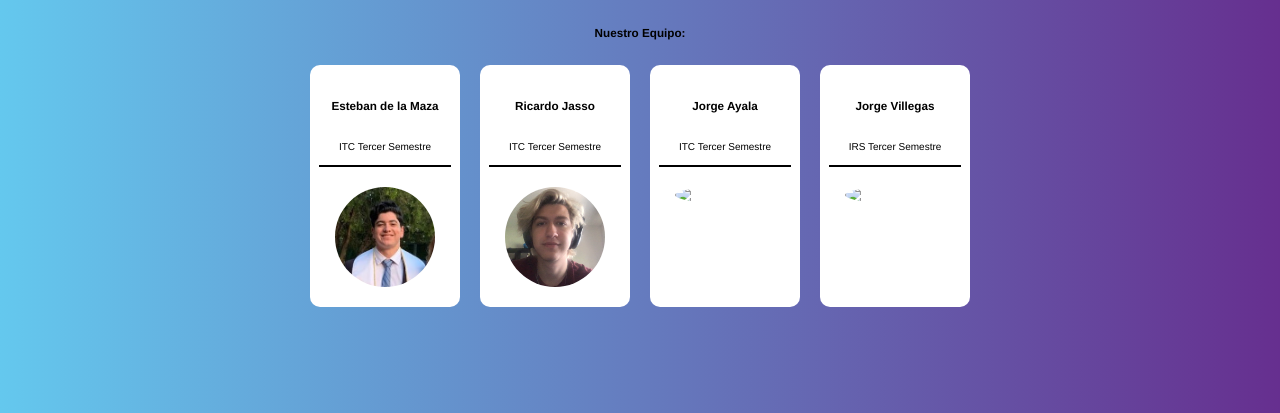
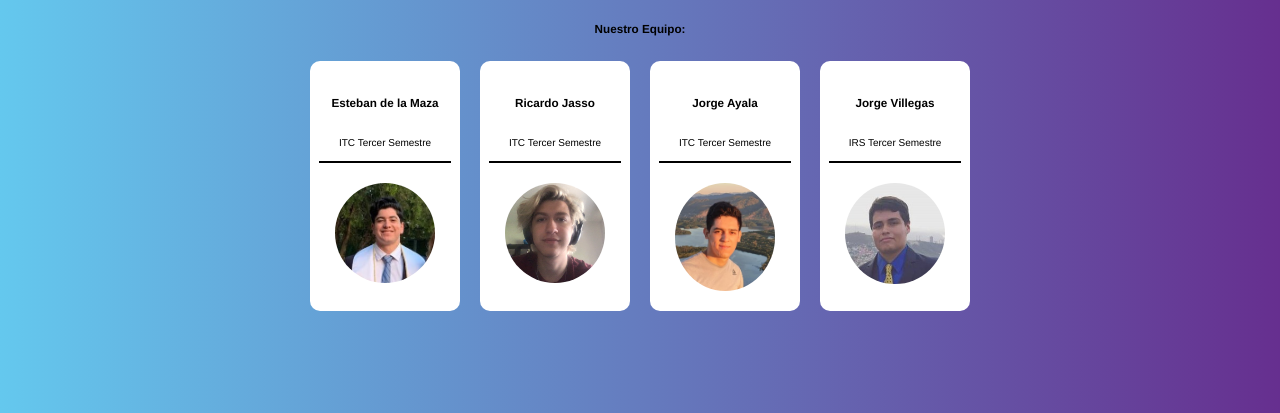
Before and after one commit to edelamaza/MeeseeksBY, a plain HTML site: page index.html in a window 1280 px wide. Shown: the part 387-800 px from the top of the page. Drawn offline with Linux system fonts and the light colour scheme.

Commit message:
Update index.html

```diff
--- a/index.html
+++ b/index.html
@@ -47,13 +47,13 @@
             <h3>Jorge Ayala</h3>
             <p>ITC Tercer Semestre</p>
             <div class="line"></div>
-            <img class="face" src="img/jorgeA.png">
+            <img class="face" src="img/jorgeA.jpeg">
           </div>
           <div class="section__hero--card">
             <h3>Jorge Villegas</h3>
             <p>IRS Tercer Semestre</p>
             <div class="line"></div>
-            <img class="face" src="img/jorge.png">
+            <img class="face" src="img/jorge.jpeg">
           </div>
         </div>
 
```
